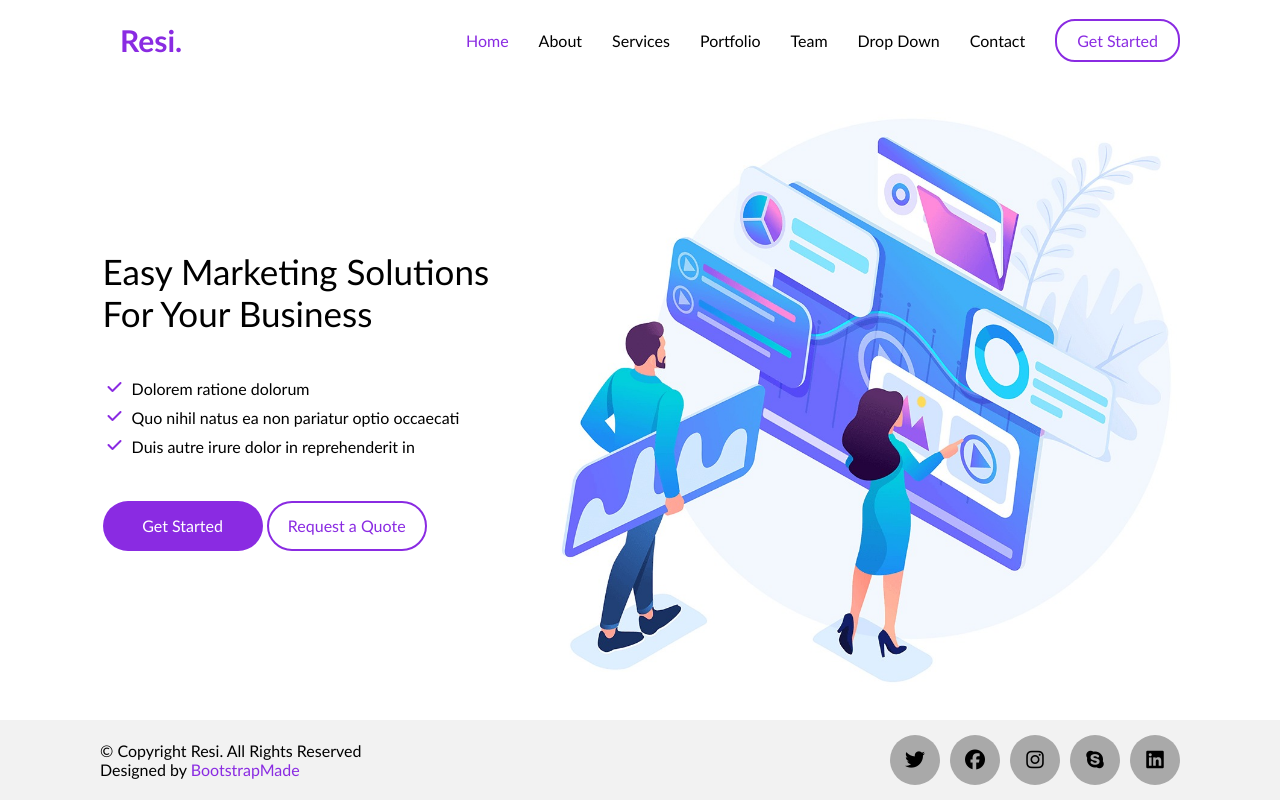
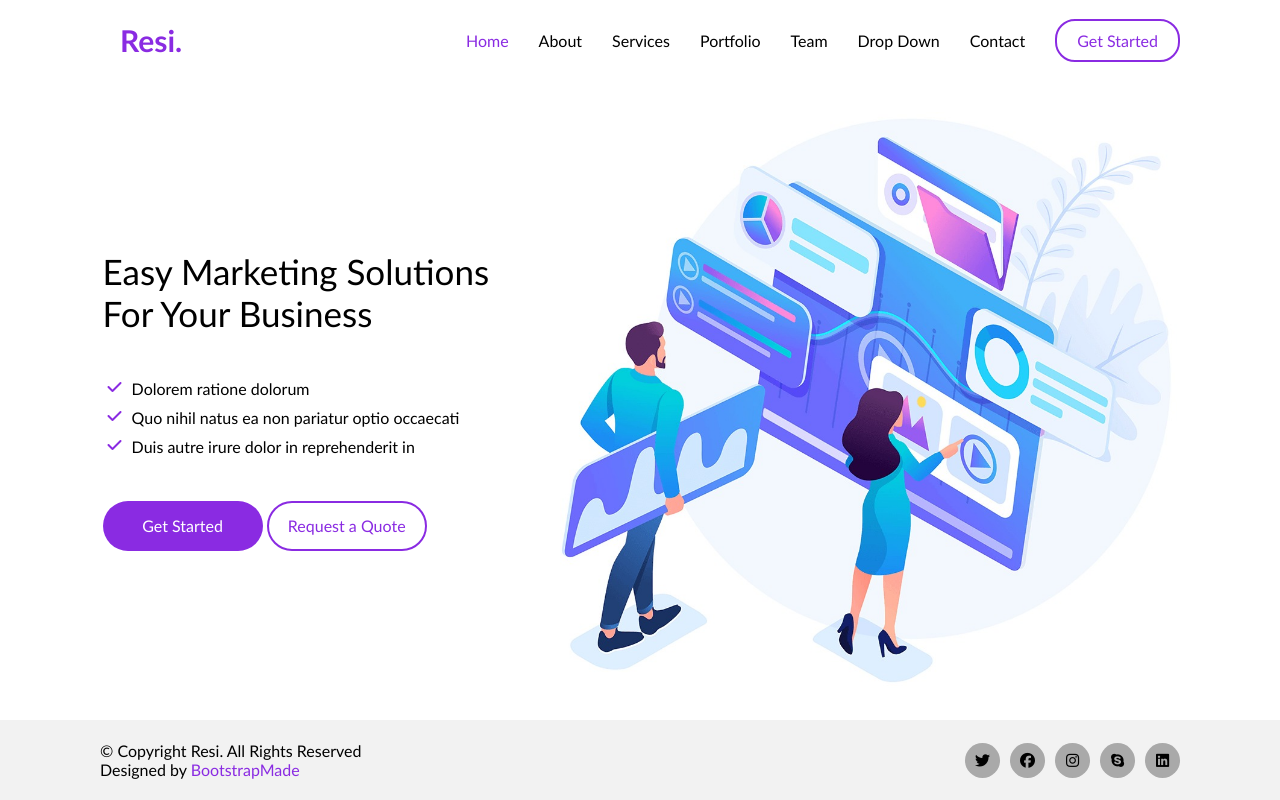
Before and after one commit to ademulic/NIT-Centar-Test-1-HTML-i-CSS, a plain HTML site: page index.html in a window 1280 px wide. Drawn offline with Linux system fonts and the light colour scheme.

Commit message:
Add files via upload

```diff
--- a/styles.css
+++ b/styles.css
@@ -106,13 +106,13 @@ footer .social span{
     align-items: center;
     justify-content: center;
     border-radius: 50%;
-    width:50px;
-    height:50px;
+    width:35px;
+    height:35px;
     background-color: darkgray;
 
 }
 footer .social span i{
-    font-size: 20px;
+    font-size: 15px;
 }
 footer .footer-left .name{
     color: blueviolet;
```
